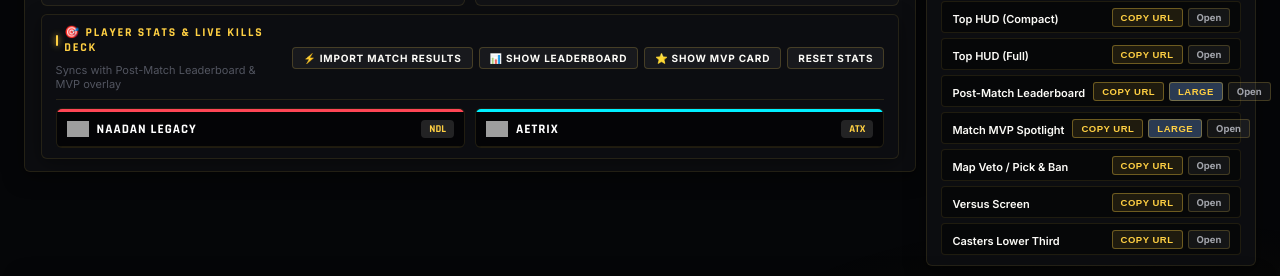
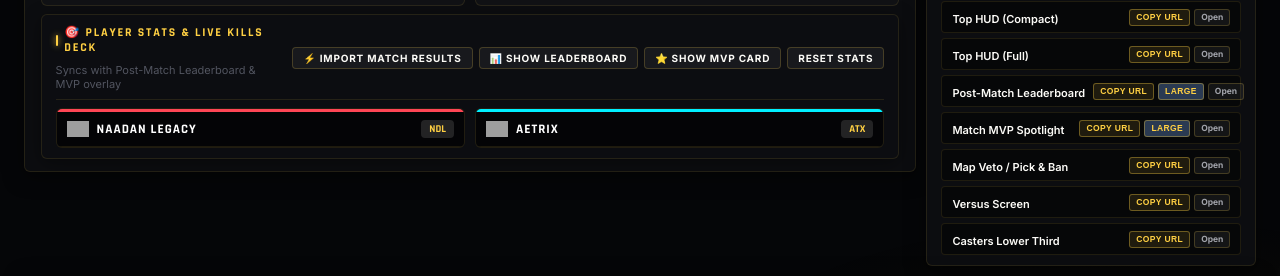
Before and after one commit to ff2303721-blip/valorant-tournament-overlay, a website: page public/admin/index.html in a window 1280 px wide. Shown: the part 485-761 px from the top of the page. Drawn offline with Linux system fonts and the light colour scheme; no server answers; grey boxes are pictures that could not be loaded; a web font is replaced by a local one.

Commit message:
fix: resolve container reference error in mvp overlay and refine admin link buttons

```diff
--- a/public/admin/admin.css
+++ b/public/admin/admin.css
@@ -1105,16 +1105,16 @@ body::before {
 
 .obs-item-btns {
   display: flex;
-  gap: 5px;
+  gap: 4px;
   align-items: center;
   flex-shrink: 0;
 }
 
 .btn-copy {
-  font-size: 9.5px;
+  font-size: 8.5px;
   font-weight: 700;
-  letter-spacing: 0.5px;
-  padding: 3px 8px;
+  letter-spacing: 0.4px;
+  padding: 2.5px 6px;
   border-radius: 3px;
   background: rgba(255, 208, 67, 0.10);
   border: 1px solid rgba(255, 208, 67, 0.35);
@@ -1122,6 +1122,7 @@ body::before {
   cursor: pointer;
   transition: all 0.15s;
   text-transform: uppercase;
+  white-space: nowrap;
 }
 .btn-copy:hover {
   background: var(--gold);
@@ -1129,9 +1130,9 @@ body::before {
 }
 
 .btn-open-link {
-  font-size: 9.5px;
+  font-size: 8.5px;
   font-weight: 700;
-  padding: 3px 8px;
+  padding: 2.5px 6px;
   border-radius: 3px;
   background: rgba(255, 255, 255, 0.06);
   border: 1px solid var(--border-2);
@@ -1139,6 +1140,7 @@ body::before {
   text-decoration: none;
   cursor: pointer;
   transition: all 0.15s;
+  white-space: nowrap;
 }
 .btn-open-link:hover { color: var(--gold); border-color: var(--gold); }
 
--- a/public/overlays/mvp/mvp.js
+++ b/public/overlays/mvp/mvp.js
@@ -33,6 +33,9 @@ function renderMVP(state) {
   if (!state) return;
   const p = state.mvpPlayer;
   if (!p) return;
+
+  const container = document.getElementById('mvp-container');
+  if (!container) return;
 
   const urlParams = new URLSearchParams(window.location.search);
   const isPreview = urlParams.has('preview') || urlParams.has('always');
```
